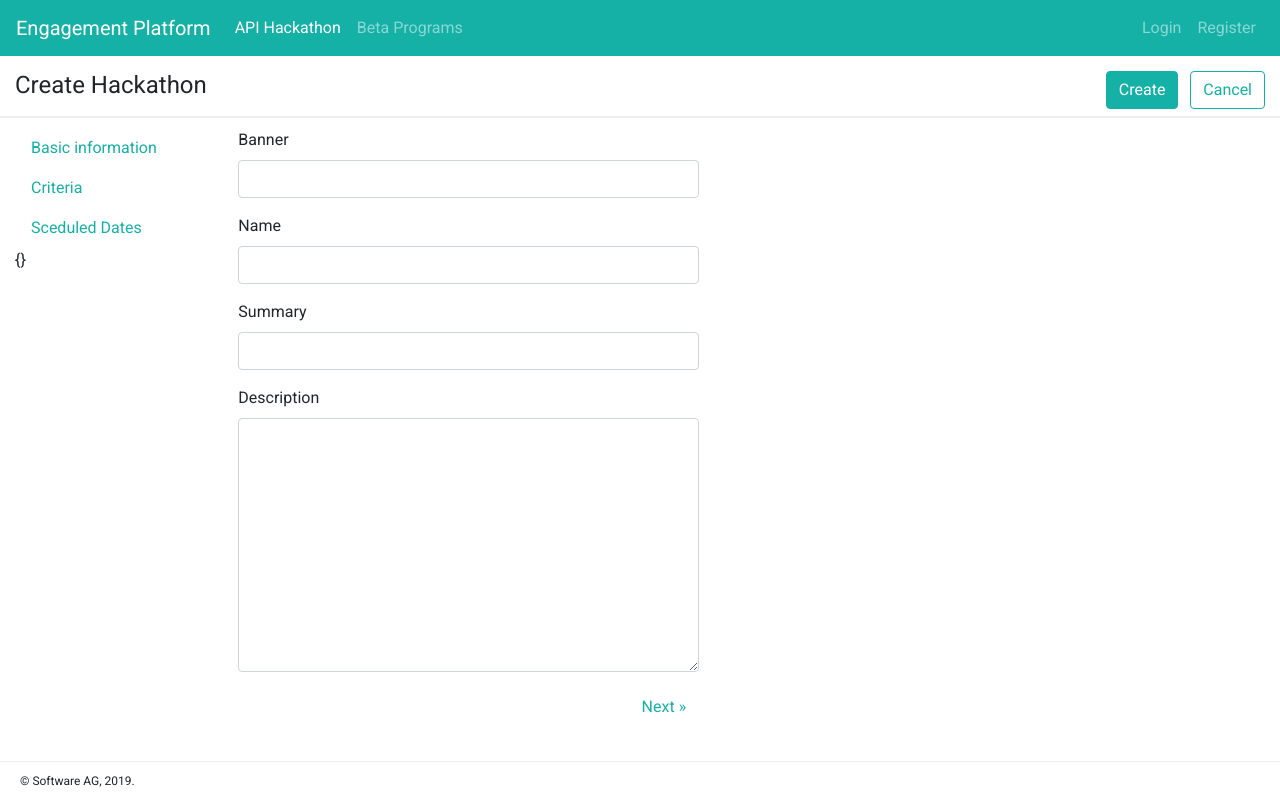
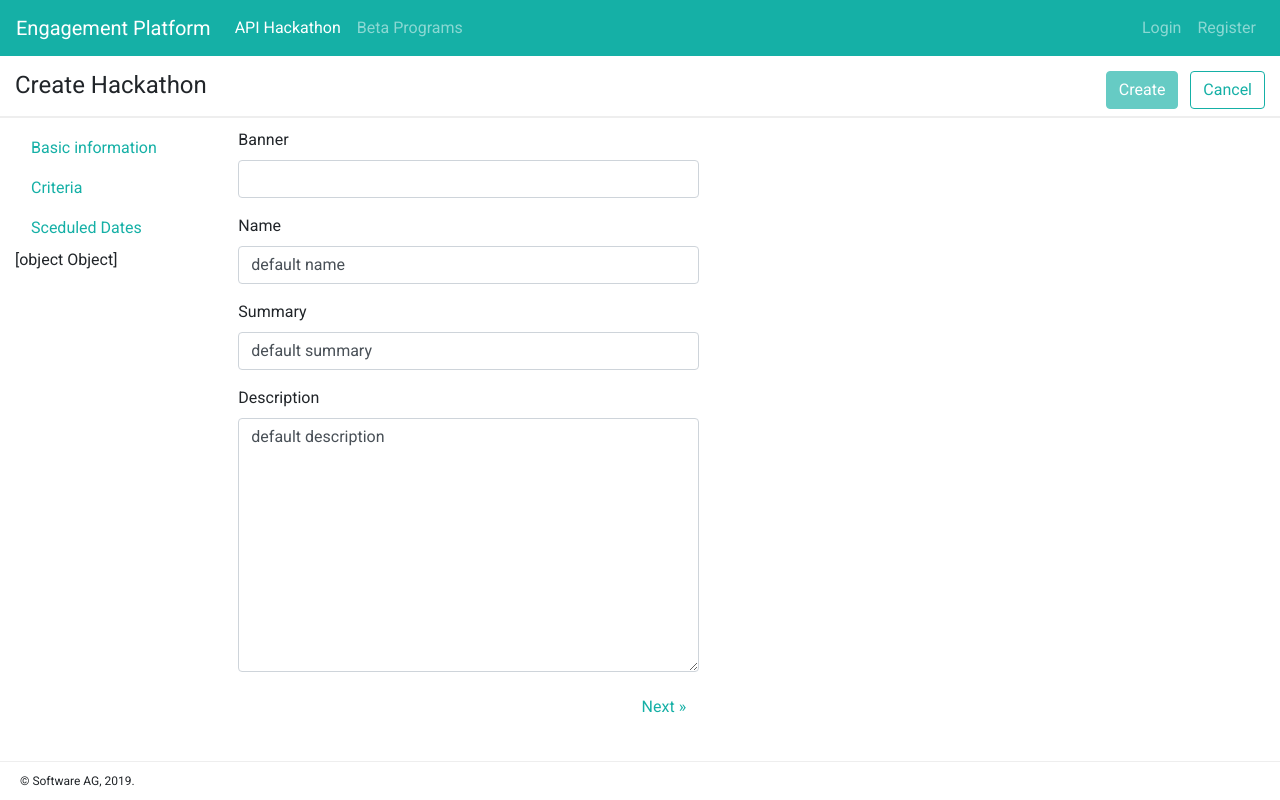
Before and after one commit to school-coder/aep-ui-4, an Angular app: page /hackathons/create in a window 1280 px wide. Built offline with nearby package versions, Linux system fonts and the light colour scheme.

Commit message:
reactive form for hackathon creation

```diff
--- a/src/app/components/pages/hackathon/hackathon-create/basic-info/basic-info.component.html
+++ b/src/app/components/pages/hackathon/hackathon-create/basic-info/basic-info.component.html
@@ -1,23 +1,26 @@
 <section>
   <div class="row container-fluid" id="create-basic-info-wrapper">
-    <form class="col-lg-6">
+    <form  [formGroup]="hackathonForm" class="col-lg-6">
+      <div formGroupName="basicInfo">
         <div class="form-group">
           <label for="id-hk-banner">Banner</label>
-        <input type="url" name="banner" [(ngModel)]="hackathon.banner" class="form-control" id="id-hk-banner" aria-describedby="hackathon_banner" >
+          <input type="url" name="banner" formControlName="banner" class="form-control" id="id-hk-banner" aria-describedby="hackathon_banner" >
         </div>
         <div class="form-group">
           <label for="id-hk-name">Name</label>
-        <input type="text" [(ngModel)]="hackathon.name" name="name" class="form-control" id="id-hk-name" aria-describedby="hackathon_name" >
+          <input type="text" formControlName="name" name="name" class="form-control" id="id-hk-name" aria-describedby="hackathon_name" >
         </div>
         <div class="form-group">
           <label for="id-hk-summary">Summary</label>
-        <input type="text" [(ngModel)]="hackathon.summary" name="summary" class="form-control" id="id-hk-summary" aria-describedby="hackathon_summary" >
+          <input type="text" formControlName="summary" name="summary" class="form-control" id="id-hk-summary" aria-describedby="hackathon_summary" >
         </div>
         <div class="form-group">
           <label for="id-hk-description">Description</label>
-        <textarea name="description" [(ngModel)]="hackathon.description" id="id-hk-description" cols="30" rows="10" class="form-control"></textarea>
+          <textarea name="description" formControlName="description" id="id-hk-description" cols="30" rows="10" class="form-control"></textarea>
         </div>
         <button class="float-right btn btn-link" > Next &raquo; </button>
+      </div>
+
     </form>
 
   </div>
--- a/src/app/components/pages/hackathon/hackathon-create/basic-info/basic-info.component.ts
+++ b/src/app/components/pages/hackathon/hackathon-create/basic-info/basic-info.component.ts
@@ -1,5 +1,6 @@
 import {Component, Input, OnInit} from '@angular/core';
 import {Hackathon} from '../../../../../model/hackathon.model';
+import {FormGroup} from '@angular/forms';
 
 @Component({
   selector: 'app-basic-info',
@@ -8,7 +9,7 @@ import {Hackathon} from '../../../../../model/hackathon.model';
 })
 export class BasicInfoComponent implements OnInit {
 
-  @Input() hackathon: Hackathon;
+  @Input() hackathonForm: FormGroup;
 
   constructor() { }
 
--- a/src/app/components/pages/hackathon/hackathon-create/criteria/criteria.component.html
+++ b/src/app/components/pages/hackathon/hackathon-create/criteria/criteria.component.html
@@ -1,27 +1,30 @@
 <section>
   <div class="row container-fluid" id="create-basic-info-wrapper">
-    <form class="col-lg-6">
+    <form class="col-lg-6" [formGroup]="hackathonForm">
+      <div formGroupName="criteria">
         <div class="form-group">
           <label for="id-hk-requirements">Requirements</label>
-        <textarea name="requirements" [(ngModel)]="hackathon.requirements" id="id-hk-requirements" cols="30" rows="4" class="form-control"></textarea>
+          <textarea name="requirements" formControlName="requirements" id="id-hk-requirements" cols="30" rows="4" class="form-control"></textarea>
         </div>
 
         <div class="form-group">
           <label for="id-hk-eligibility">Eligibility</label>
-        <textarea name="eligibility" [(ngModel)]="hackathon.eligibility" id="id-hk-eligibility" cols="30" rows="4" class="form-control"></textarea>
+          <textarea name="eligibility" formControlName="eligibility" id="id-hk-eligibility" cols="30" rows="4" class="form-control"></textarea>
         </div>
 
         <div class="form-group">
           <label for="id-hk-judges">Judges</label>
-        <textarea  name="judges" [(ngModel)]="hackathon.judges" id="id-hk-judges" cols="30" rows="4" class="form-control"></textarea>
+          <textarea  name="judges" formControlName="judges" id="id-hk-judges" cols="30" rows="4" class="form-control"></textarea>
         </div>
 
         <div class="form-group">
           <label for="id-hk-judgingCriteria">Judging Criteria</label>
-        <textarea name="judgingCriteria" [(ngModel)]="hackathon.judgingCriteria" id="id-hk-judgingCriteria" cols="30" rows="4" class="form-control"></textarea>
+          <textarea name="judgingCriteria" formControlName="judgingCriteria" id="id-hk-judgingCriteria" cols="30" rows="4" class="form-control"></textarea>
         </div>
 
         <button class="float-right btn btn-link"> Next &raquo; </button>
+      </div>
+
     </form>
   </div>
 </section>
--- a/src/app/components/pages/hackathon/hackathon-create/criteria/criteria.component.ts
+++ b/src/app/components/pages/hackathon/hackathon-create/criteria/criteria.component.ts
@@ -1,5 +1,5 @@
 import {Component, Input, OnInit} from '@angular/core';
-import {Hackathon} from '../../../../../model/hackathon.model';
+import {FormGroup} from '@angular/forms';
 
 @Component({
   selector: 'app-criteria',
@@ -8,7 +8,7 @@ import {Hackathon} from '../../../../../model/hackathon.model';
 })
 export class CriteriaComponent implements OnInit {
 
-  @Input() hackathon: Hackathon;
+  @Input() hackathonForm: FormGroup;
 
   constructor() { }
 
--- a/src/app/components/pages/hackathon/hackathon-create/hackathon-create.component.html
+++ b/src/app/components/pages/hackathon/hackathon-create/hackathon-create.component.html
@@ -1,32 +1,36 @@
 
 <section>
   <app-titlebar title="Create Hackathon">
-    <button class="btn btn-primary"> Create</button> &nbsp;
+    <button class="btn btn-primary" [disabled]="!hackathonForm.valid"> Create</button> &nbsp;
     <button class="btn btn-outline-primary" (click)="navigateToList()">Cancel</button>
   </app-titlebar>
   <div class="row container-fluid">
     <div class="col-lg-2">
       <ul class="nav flex-column">
         <li class="nav-item">
-          <a class="nav-link" href (click)="select('basic-info', $event)"> Basic information </a>
+          <a [ngClass]="{red: !hackathonForm.get('basicInfo').valid && hackathonForm.get('basicInfo').touched}" class="nav-link" href (click)="select('basic-info', $event)"> Basic information </a>
         </li>
         <li class="nav-item">
-          <a class="nav-link" href (click)="select('criteria', $event)"> Criteria </a>
+          <a class="nav-link"  href (click)="select('criteria', $event)"> Criteria </a>
         </li>
         <li class="nav-item">
           <a class="nav-link" href (click)="select('scheduled-dates', $event)"> Sceduled Dates </a>
         </li>
       </ul>
 
-      {{ hackathon | json }}
+      {{ hackathonForm }}
     </div>
 
     <div class="col-lg-10">
-      <app-basic-info *ngIf="currentTab === 'basic-info'" [hackathon]="hackathon"></app-basic-info>
 
-      <app-criteria *ngIf="currentTab === 'criteria'" [hackathon]="hackathon"></app-criteria>
+      <form [formGroup]="hackathonForm">
+        <app-basic-info *ngIf="currentTab === 'basic-info'" [hackathonForm]="hackathonForm"></app-basic-info>
 
-      <app-planned-dates *ngIf="currentTab === 'scheduled-dates'" ></app-planned-dates>
+        <app-criteria *ngIf="currentTab === 'criteria'" [hackathonForm]="hackathonForm"></app-criteria>
+
+        <app-planned-dates *ngIf="currentTab === 'scheduled-dates'" ></app-planned-dates>
+      </form>
+
     </div>
   </div>
 </section>
--- a/src/app/components/pages/hackathon/hackathon-create/hackathon-create.component.scss
+++ b/src/app/components/pages/hackathon/hackathon-create/hackathon-create.component.scss
@@ -0,0 +1,3 @@
+.red {
+  color: red;
+}
--- a/src/app/components/pages/hackathon/hackathon-create/hackathon-create.component.ts
+++ b/src/app/components/pages/hackathon/hackathon-create/hackathon-create.component.ts
@@ -1,6 +1,7 @@
 import {Component, OnChanges, OnInit, SimpleChanges} from '@angular/core';
 import {ActivatedRoute, Router} from '@angular/router';
 import {Hackathon} from '../../../../model/hackathon.model';
+import {FormControl, FormGroup, Validators} from '@angular/forms';
 
 @Component({
   selector: 'app-hackathon-create',
@@ -10,13 +11,33 @@ import {Hackathon} from '../../../../model/hackathon.model';
 export class HackathonCreateComponent implements OnInit, OnChanges {
 
   currentTab = 'basic-info';
-  hackathon: Hackathon = new Hackathon();
 
-  hackathonJson = '';
+
+  hackathonForm: FormGroup;
 
   constructor(private route: ActivatedRoute, private router: Router) { }
 
   ngOnInit() {
+    this.hackathonForm = new FormGroup({
+      basicInfo: new FormGroup({
+        banner: new FormControl('', [Validators.required]),
+        name: new FormControl('default name'),
+        summary: new FormControl('default summary'),
+        description: new FormControl('default description')
+      }),
+      criteria: new FormGroup({
+        eligibility: new FormControl('default eligibility'),
+        requirements: new FormControl('default requirements'),
+        judges: new FormControl('default judges'),
+        judgingCriteria: new FormControl('default judges criteria')
+      })
+    });
+
+    this.hackathonForm.valueChanges.subscribe(
+      changes => {
+        console.log(changes);
+      }
+    );
   }
 
   select(tabName: string, event: Event) {
@@ -29,7 +50,8 @@ export class HackathonCreateComponent implements OnInit, OnChanges {
   }
 
   ngOnChanges(changes: SimpleChanges): void {
-    console.log(this.hackathon.banner + ' test');
-    this.hackathonJson = JSON.stringify(this.hackathon);
+    console.log('changes happened...');
   }
+
+
 }
```
Lines whose indentation alone changed are shown as unchanged.
